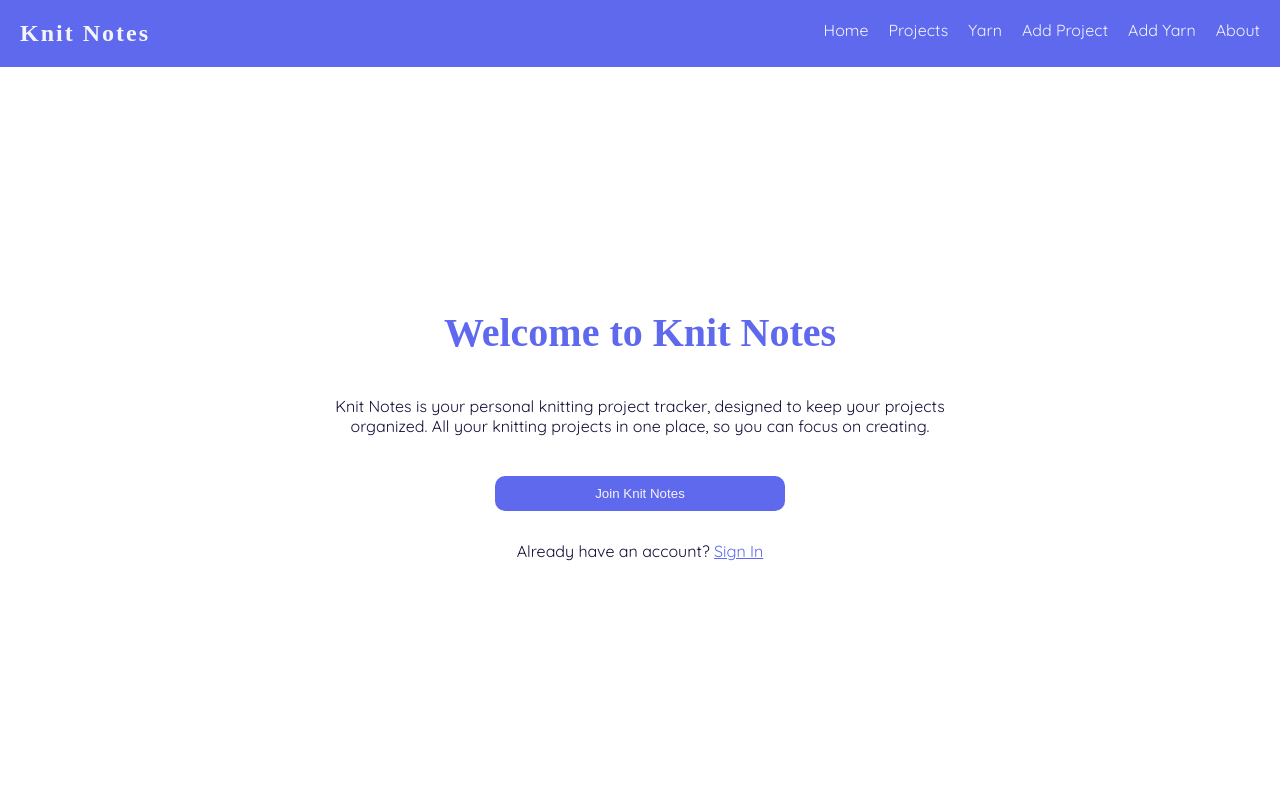
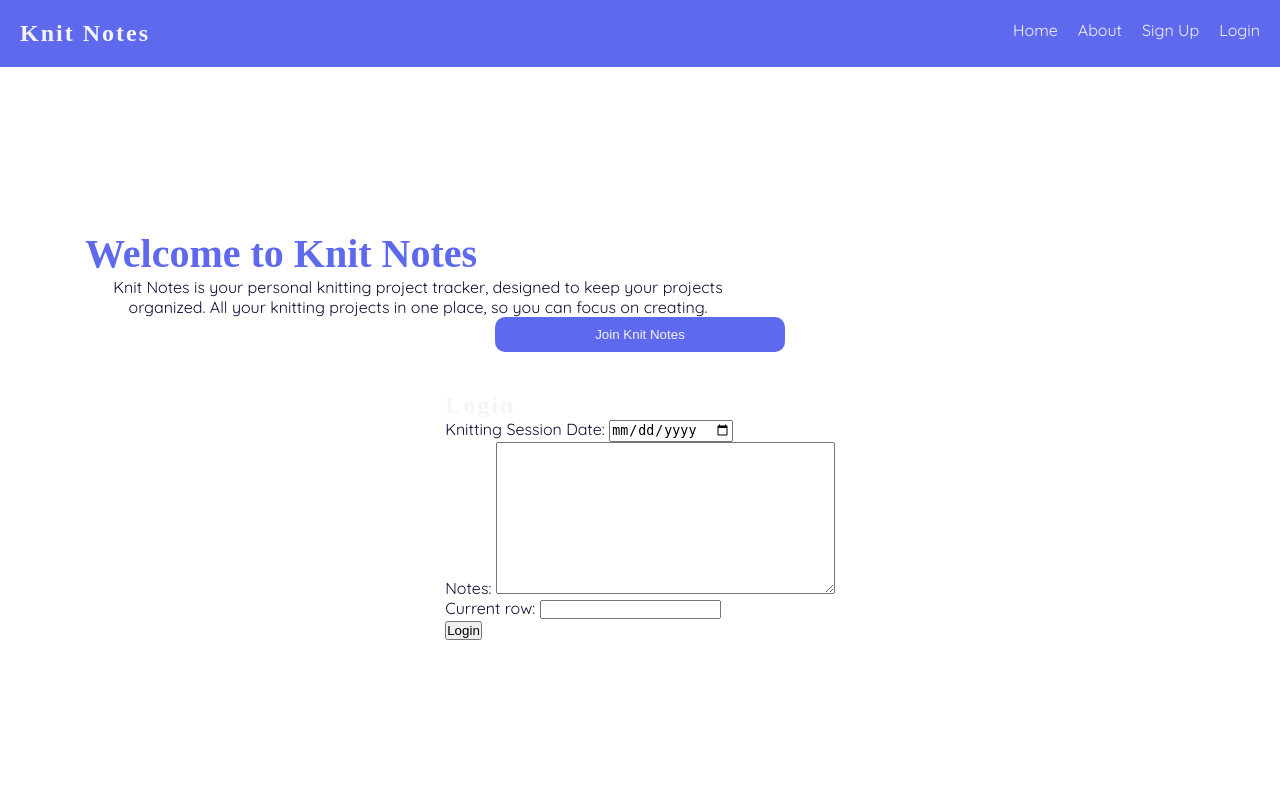
Before and after one commit to erlopez11/django-crud-app-lab, a Django app: template main_app/templates/home.html in a window 1280 px wide. Run offline with Django 5.2, Linux system fonts and the light colour scheme; the template is opened without the code that fills it: values that come from a table or form of the project are taken from there, others are empty; parts of the project's set-up code (start-up, migrations or seed data) failed here and were passed over; some web fonts are replaced.

Commit message:
wip:add signup, signin, and signout urls & templates

```diff
--- a/main_app/templates/base.html
+++ b/main_app/templates/base.html
@@ -17,15 +17,25 @@
         <nav>
             <ul>
                 <li><a href="/">Home</a></li>
-                <li><a href="{% url "projects-index" %}">Projects</a></li>
-                <li><a href="{% url "yarn-index" %}">Yarn</a></li>
-                <li><a href="{% url "project-create" %}">Add Project</a></li>
-                <li><a href="{% url "yarn-create" %}">Add Yarn</a></li>
                 <li><a href="{% url "about" %}">About</a></li>
+                {% if user.is_authenticated %}
+                    <li><a href="{% url "projects-index" %}">Projects</a></li>
+                    <li><a href="{% url "yarn-index" %}">Yarn</a></li>
+                    <li><a href="{% url "project-create" %}">Add Project</a></li>
+                    <li><a href="{% url "yarn-create" %}">Add Yarn</a></li>
+                    <li>
+                    <form action="{% url "logout" %}" method="post" id="logout-form">
+                        {% csrf_token %}
+                        <button type="submit">Log Out</button>
+                    </form>
+                </li>
+                {% else %}
+                    <li><a href="{% url "signup" %}">Sign Up</a></li>
+                    <li><a href="{% url "home" %}">Login</a></li>
+                {% endif %}
             </ul>
         </nav>
     </header>
-
     <main class="container-max-width">
         {% block content %}
         {% endblock  %}
--- a/main_app/templates/home.html
+++ b/main_app/templates/home.html
@@ -3,10 +3,24 @@
 <link rel="stylesheet" href="{% static "css/home.css" %}">
 {% endblock  %}
 {% block content %}
-<h1 class="home-main-heading">Welcome to Knit Notes</h1>
-<p class="home-text">Knit Notes is your personal knitting project tracker, designed to keep your projects organized. All your knitting projects in one place, so you can focus on creating.</p>
-<div class="home-btn-container">
-    <button class="signup-btn">Join Knit Notes</button>
-    <p>Already have an account? <a class="signin-btn" href="">Sign In</a></p>
+<div class='home-info'>
+    <h1 class="home-main-heading">Welcome to Knit Notes</h1>
+    <p class="home-text">Knit Notes is your personal knitting project tracker, designed to keep your projects organized. All your knitting projects in one place, so you can focus on creating.</p>
+    {% if not user.is_authenticated %}
+        <div class="home-btn-container">
+            <button class="signup-btn">Join Knit Notes</button>
+        </div>
+    {% endif %}
 </div>
+{% if not user.is_authenticated %}
+    <section class='home-login'>
+        <h2>Login</h2>
+     <form action="{% url "home" %}" method="post" class="login">
+            {% csrf_token %}
+         {{form.as_p}}
+            <input type="hidden" name="next" value={{ next }}>
+         <button type="submit" class="btn">Login</button>
+        </form>
+    </section>
+{% endif %}
 {% endblock %}
--- a/main_app/urls.py
+++ b/main_app/urls.py
@@ -2,7 +2,7 @@ from django.urls import path
 from . import views
 
 urlpatterns = [
-    path('', views.home, name='home'),
+    path('', views.Home.as_view(), name='home'),
     path('about/', views.about, name='about'),
     path('projects/', views.projects_index, name='projects-index'),
     path('projects/<int:project_id>', views.project_detail, name='project-detail'),
@@ -17,4 +17,5 @@ urlpatterns = [
     path('yarn/<int:pk>/delete/', views.YarnDelete.as_view(), name='yarn-delete'),
     path('projects/<int:project_id>/associate-yarn/<int:yarn_id>/', views.associate_yarn, name='associate-yarn'),
     path('projects/<int:project_id>/remove-yarn/<int:yarn_id>/', views.remove_yarn, name='remove-yarn'),
+    path('accounts/signup/', views.signup, name='signup'),
 ]
```
Also changed, not shown: main_app/templates/signup.html (added, +22 -0 lines).
